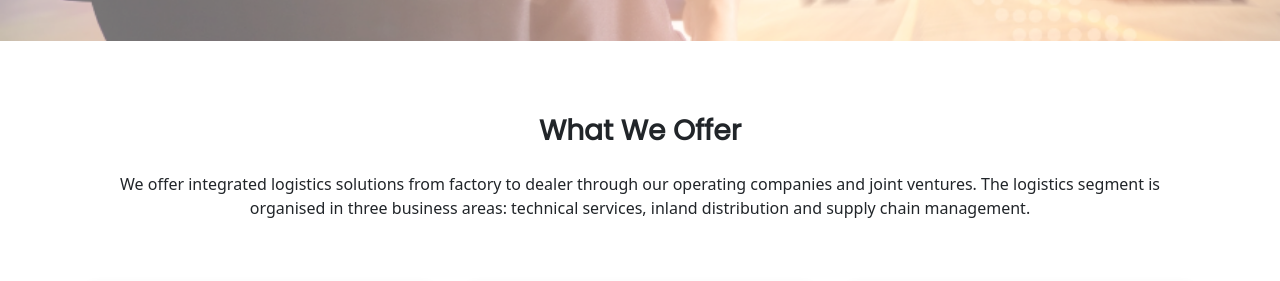
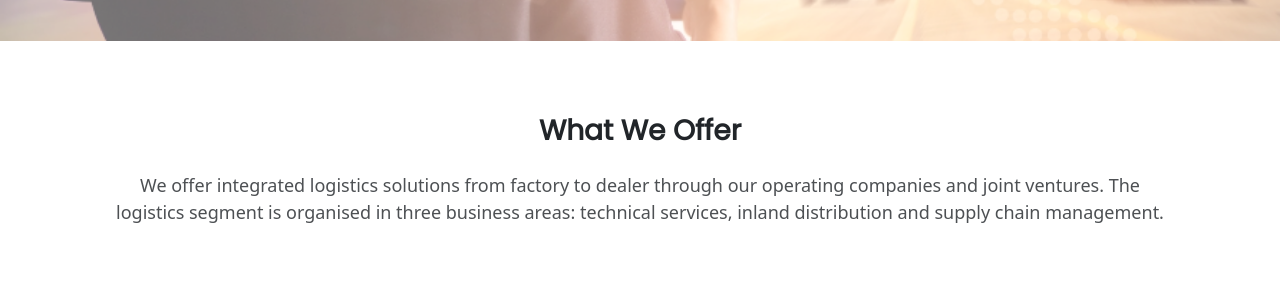
Before and after one commit to sherifhelmyzayed/Elnaggar, a plain HTML site: page services/index.html in a window 1280 px wide. Shown: the part 662-943 px from the top of the page. Drawn offline with nearby package versions, Linux system fonts and the light colour scheme; files whose address does not match are found by name.

Commit message:
feat: services page done

```diff
--- a/services/index.html
+++ b/services/index.html
@@ -120,8 +120,8 @@
     </section>
 
 
-    <section class="py-5 text-center container">
-        <H3>What We Offer</H3>
+    <section class="py-5 text-center container intro">
+        <H3 class="bold">What We Offer</H3>
         <p>We offer integrated logistics solutions from factory to dealer through our operating companies and joint
             ventures. The logistics segment is organised in three business areas: technical services, inland
             distribution and supply chain management.</p>
--- a/style.css
+++ b/style.css
@@ -1097,6 +1097,20 @@ margin-top: 10px;
 
 /* SERVICES */
 
+.intro {
+    max-width: 1080px;
+}
+
+.intro h3 {
+    font-size: 28px;
+    font-weight: 700 !important;
+    font-family: 'Poppins';
+}
+.intro p {
+    font-size: 18px;
+    opacity: 0.8;
+}
+
 .modal-body {
     padding: 0;
 }
```
